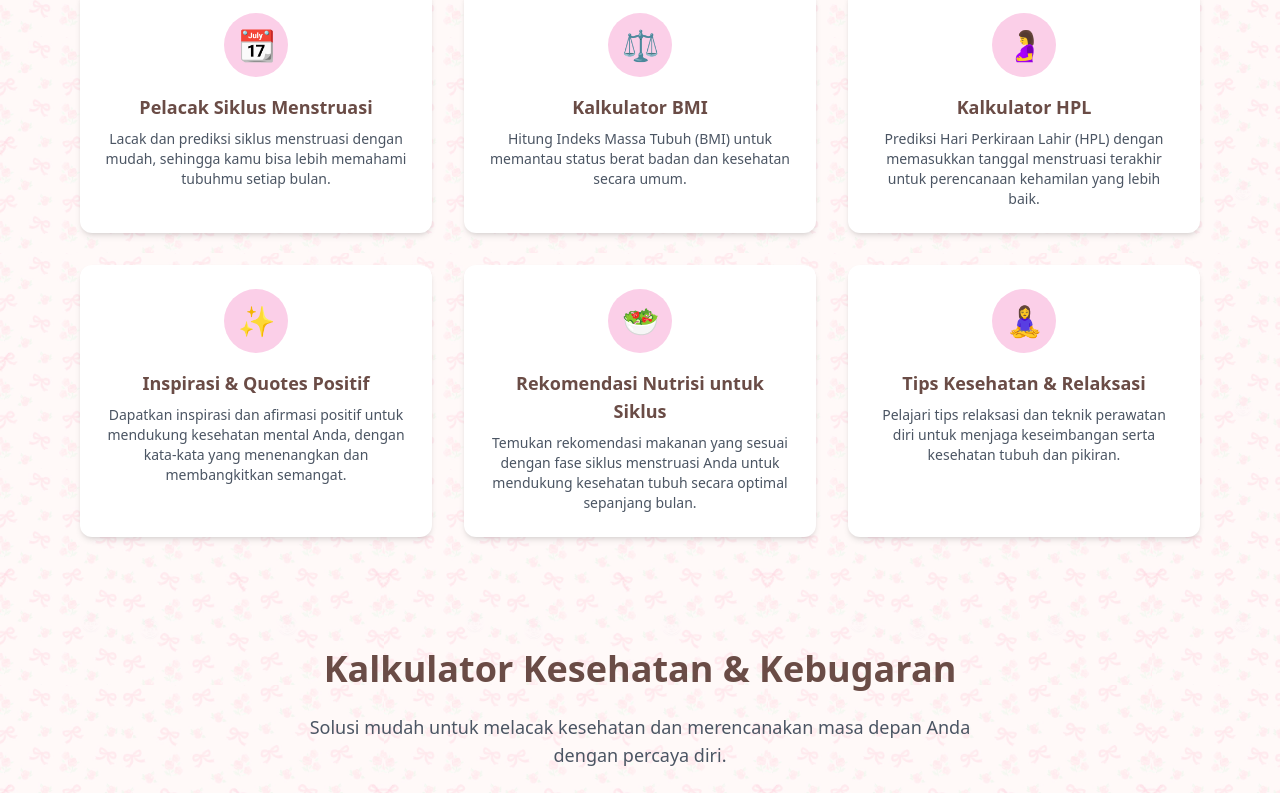
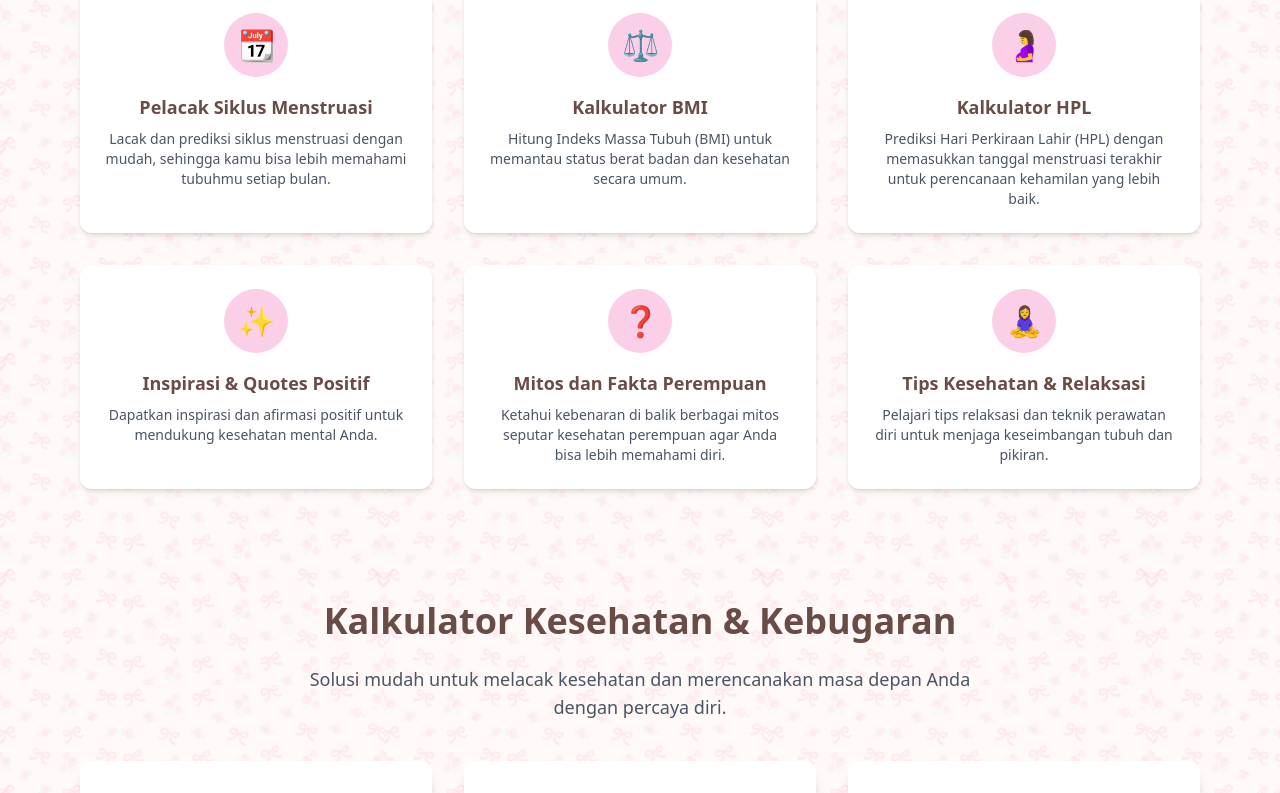
Before and after one commit to silviansi/feminsight, a Vue app: page / in a window 1280 px wide. Shown: the part 827-1620 px from the top of the page. Built offline with nearby package versions, Linux system fonts and the light colour scheme.

Commit message:
delete motion one and tidy up section fitur unggulan

```diff
--- a/src/views/Home.vue
+++ b/src/views/Home.vue
@@ -4,12 +4,12 @@
     <div class="absolute lace-border w-full h-12 top-2"></div>
 
     <!-- Ribbon -->
-    <div class="absolute top-14 left-5 w-28 md:w-40 rotate-[-12deg] opacity-40">
+    <div class="absolute top-24 md:top-14 left-5 w-28 md:w-40 rotate-[-12deg] opacity-40">
       <img src="/images/ribbon-1.png" alt="Health & Wellness" class="w-full h-auto object-cover" />
     </div>
 
     <!-- Section: Jumbotron -->
-    <section class="relative py-16 px-4 sm:px-6 md:px-20 w-full max-w-7xl mt-8">
+    <section class="relative py-28 md:py-16 px-8 sm:px-6 md:px-20 w-full max-w-7xl mt-8">
       <div class="flex flex-col-reverse md:flex-row items-center gap-8">
         <!-- Text content -->
         <div class="w-full md:w-1/2 text-center md:text-left">
@@ -21,7 +21,7 @@
           </p>
           <button
             @click="scrollToFeatures"
-            class="px-6 py-3 bg-[#f8bbd0] text-[#6a4c46] font-medium rounded-full transition-all hover:scale-105 hover:bg-[#f4a6c6] shadow-lg">
+            class="px-6 py-3 bg-[#f8bbd0] text-[#6a4c46] font-medium rounded-full transition-all hover:scale-105 hover:bg-[#f4a6c6] shadow-lg focus-visible:outline focus-visible:outline-pink-400">
             Ayo Mulai! 💗
           </button>
           <p class="text-gray-500 text-sm mt-4">Dapatkan informasi lebih lanjut tentang fitur kami.</p>
@@ -31,21 +31,21 @@
         <div class="relative w-full md:w-1/2 h-[350px] sm:h-[400px] hidden md:block">
           <!-- Polaroid 1 -->
           <div class="absolute top-8 left-6 sm:left-10 w-40 rotate-[-10deg] bg-white shadow-lg p-2 border rounded-lg">
-            <img src="/images/polaroid-1.png" alt="Polaroid 1" class="w-full h-28 sm:h-32 object-cover rounded" />
+            <img src="/images/polaroid-1.png" alt="Self Care" loading="lazy" class="w-full h-28 sm:h-32 object-cover rounded" />
             <p class="text-xs text-center mt-1 text-gray-600">Self-care 💅</p>
             <div class="absolute top-[-10px] left-1/2 -translate-x-1/2 w-12 sm:w-16 h-4 bg-yellow-300/70 rounded rotate-[5deg]"></div>
           </div>
 
           <!-- Polaroid 2 -->
           <div class="absolute top-8 right-0 w-36 rotate-[8deg] bg-white shadow-lg p-2 border rounded-lg">
-            <img src="/images/polaroid-2.png" alt="Polaroid 2" class="w-full h-24 sm:h-28 object-cover rounded" />
+            <img src="/images/polaroid-2.png" alt="Fem Power" loading="lazy" class="w-full h-24 sm:h-28 object-cover rounded" />
             <p class="text-xs text-center mt-1 text-gray-600">FemPower 💪</p>
             <div class="absolute top-[-10px] left-1/2 -translate-x-1/2 w-12 sm:w-14 h-4 bg-pink-300/70 rounded rotate-[3deg]"></div>
           </div>
 
           <!-- Polaroid 3 -->
           <div class="absolute top-28 right-36 w-40 rotate-[-3deg] bg-white shadow-lg p-2 border rounded-lg">
-            <img src="/images/polaroid-3.png" alt="Polaroid 2" class="w-full h-24 sm:h-28 object-cover rounded" />
+            <img src="/images/polaroid-3.png" alt="Body Awareness" loading="lazy" class="w-full h-24 sm:h-28 object-cover rounded" />
             <p class="text-xs text-center mt-1 text-gray-600">Body Awareness 🧘🏻‍♀️</p>
             <div class="absolute top-[-10px] left-1/2 -translate-x-1/2 w-12 sm:w-14 h-4 bg-fuchsia-300/70 rounded rotate-[3deg]"></div>
           </div>
@@ -63,79 +63,37 @@
           <div class="absolute bottom-20 right-4 w-20 rotate-[10deg]">
             <img src="/images/stamp-2.png" alt="Stamp" class="w-full h-auto object-cover opacity-80" />
           </div>
-
         </div>
       </div>
     </section>
 
     <!-- Section Fitur Unggulan FemInsight -->
-    <section id="features" class="w-full max-w-6xl py-16 px-4 text-center">
-      <h2 class="text-3xl sm:text-4xl font-extrabold text-[#6a4c46] mb-4">Fitur Unggulan FemInsight</h2>
-      <p class="text-base sm:text-lg text-gray-600 mb-12 max-w-2xl mx-auto">FemInsight hadir untuk membantu perempuan memahami dan menjaga kesehatannya dengan alat dan informasi terpercaya.</p>
+    <section id="features" class="w-full max-w-6xl py-16 px-4 text-center mx-auto">
+      <h2 class="text-3xl sm:text-4xl font-extrabold text-[#6a4c46] mb-4">
+        Fitur Unggulan FemInsight
+      </h2>
+      <p class="text-base sm:text-lg text-gray-600 mb-12 max-w-2xl mx-auto">
+        FemInsight hadir untuk membantu perempuan memahami dan menjaga kesehatannya dengan alat dan informasi terpercaya.
+      </p>
 
       <div class="grid grid-cols-1 sm:grid-cols-2 md:grid-cols-3 gap-8">
-        <!-- Fitur 1 -->
-        <div class="bg-white rounded-xl shadow-md p-6 hover:shadow-lg transition duration-300">
+        <div
+          v-for="(fitur, i) in fiturList"
+          :key="i"
+          class="bg-white rounded-xl shadow-md p-6 hover:shadow-lg transition duration-300"
+        >
           <div class="flex items-center justify-center w-16 h-16 mx-auto mb-4 bg-pink-200 text-[#6a4c46] rounded-full text-3xl">
-              📆
+            {{ fitur.icon }}
           </div>
-          <h3 class="text-lg font-semibold text-[#6a4c46] mb-2">Pelacak Siklus Menstruasi</h3>
-          <p class="text-gray-600 text-sm">Lacak dan prediksi siklus menstruasi dengan mudah, sehingga kamu bisa lebih memahami tubuhmu setiap bulan.</p>
+          <h3 class="text-lg font-semibold text-[#6a4c46] mb-2">{{ fitur.judul }}</h3>
+          <p class="text-gray-600 text-sm">{{ fitur.deskripsi }}</p>
         </div>
-
-        <!-- Fitur 2 -->
-        <div class="bg-white rounded-xl shadow-md p-6 hover:shadow-lg transition duration-300">
-          <div class="flex items-center justify-center w-16 h-16 mx-auto mb-4 bg-pink-200 text-[#6a4c46] rounded-full text-3xl">
-            ⚖️
-          </div>
-          <h3 class="text-lg font-semibold text-[#6a4c46] mb-2">Kalkulator BMI</h3>
-          <p class="text-gray-600 text-sm">Hitung Indeks Massa Tubuh (BMI) untuk memantau status berat badan dan kesehatan secara umum.</p>
-        </div>
-
-        <!-- Fitur 3 -->
-        <div class="bg-white rounded-xl shadow-md p-6 hover:shadow-lg transition duration-300">
-          <div class="flex items-center justify-center w-16 h-16 mx-auto mb-4 bg-pink-200 text-[#6a4c46] rounded-full text-3xl">
-            🤰
-          </div>
-          <h3 class="text-lg font-semibold text-[#6a4c46] mb-2">Kalkulator HPL</h3>
-          <p class="text-gray-600 text-sm">Prediksi Hari Perkiraan Lahir (HPL) dengan memasukkan tanggal menstruasi terakhir untuk perencanaan kehamilan yang lebih baik.</p>
-        </div>
-
-        <!-- Fitur 4 -->
-        <div class="bg-white rounded-xl shadow-md p-6 hover:shadow-lg transition duration-300">
-          <div class="flex items-center justify-center w-16 h-16 mx-auto mb-4 bg-pink-200 text-[#6a4c46] rounded-full text-3xl">
-            ✨
-          </div>
-          <h3 class="text-lg font-semibold text-[#6a4c46] mb-2">Inspirasi & Quotes Positif</h3>
-          <p class="text-gray-600 text-sm">Dapatkan inspirasi dan afirmasi positif untuk mendukung kesehatan mental Anda, dengan kata-kata yang menenangkan dan membangkitkan semangat.</p>
-        </div>
-
-        <!-- Fitur 5 -->
-        <div class="bg-white rounded-xl shadow-md p-6 hover:shadow-lg transition duration-300">
-          <div class="flex items-center justify-center w-16 h-16 mx-auto mb-4 bg-pink-200 text-[#6a4c46] rounded-full text-3xl">
-            🥗
-          </div>
-          <h3 class="text-lg font-semibold text-[#6a4c46] mb-2">Rekomendasi Nutrisi untuk Siklus</h3>
-          <p class="text-gray-600 text-sm">Temukan rekomendasi makanan yang sesuai dengan fase siklus menstruasi Anda untuk mendukung kesehatan tubuh secara optimal sepanjang bulan.</p>
-        </div>
-
-        <!-- Fitur 6 -->
-        <div class="bg-white rounded-xl shadow-md p-6 hover:shadow-lg transition duration-300">
-          <div class="flex items-center justify-center w-16 h-16 mx-auto mb-4 bg-pink-200 text-[#6a4c46] rounded-full text-3xl">
-            🧘‍♀️
-          </div>
-          <h3 class="text-lg font-semibold text-[#6a4c46] mb-2">Tips Kesehatan & Relaksasi</h3>
-          <p class="text-gray-600 text-sm">Pelajari tips relaksasi dan teknik perawatan diri untuk menjaga keseimbangan serta kesehatan tubuh dan pikiran.</p>
-        </div>
-
       </div>
     </section>
 
     <!-- Section: Kalkulator -->
     <section class="w-full max-w-6xl py-12 px-4 text-center">
-      <h2 class="text-3xl sm:text-4xl font-extrabold text-[#6a4c46] mb-6">
-        Kalkulator Kesehatan & Kebugaran
-      </h2>
+      <h2 class="text-3xl sm:text-4xl font-extrabold text-[#6a4c46] mb-6">Kalkulator Kesehatan & Kebugaran</h2>
       <p class="text-base sm:text-lg text-gray-600 mb-10 max-w-2xl mx-auto">
         Solusi mudah untuk melacak kesehatan dan merencanakan masa depan Anda dengan percaya diri.
       </p>
@@ -215,7 +173,7 @@
           </div>
         </div>
 
-        <!-- Tombol Lihat Semua Artikel (tanpa card) -->
+        <!-- Button: Lihat Semua Artikel -->
         <div class="flex justify-center items-center p-4">
           <a href="/blog" class="bg-transparent text-[#6a4c46] border-2 border-[#6a4c46] py-2 px-6 rounded-full text-sm font-semibold hover:bg-[#f8bbd0] hover:text-[#6a4c46] transition duration-300">Lihat Semua Artikel</a>
         </div>
@@ -224,9 +182,7 @@
 
       <!-- Section: FAQ -->
       <section class="w-full max-w-6xl py-12 px-4">
-        <h2 class="text-3xl sm:text-4xl font-extrabold text-[#6a4c46] text-center mb-10">
-          Pertanyaan yang Sering Diajukan (FAQ)
-        </h2>
+        <h2 class="text-3xl sm:text-4xl font-extrabold text-[#6a4c46] text-center mb-10">Pertanyaan yang Sering Diajukan (FAQ)</h2>
 
         <div class="space-y-4">
           <div v-for="(faq, index) in faqs" :key="index" class="bg-white border border-pink-100 rounded-xl shadow hover:shadow-md transition">
@@ -273,6 +229,39 @@ const scrollToFeatures = () => {
   }
 }
 
+const fiturList = [
+  {
+    icon: '📆',
+    judul: 'Pelacak Siklus Menstruasi',
+    deskripsi: 'Lacak dan prediksi siklus menstruasi dengan mudah, sehingga kamu bisa lebih memahami tubuhmu setiap bulan.'
+  },
+  {
+    icon: '⚖️',
+    judul: 'Kalkulator BMI',
+    deskripsi: 'Hitung Indeks Massa Tubuh (BMI) untuk memantau status berat badan dan kesehatan secara umum.'
+  },
+  {
+    icon: '🤰',
+    judul: 'Kalkulator HPL',
+    deskripsi: 'Prediksi Hari Perkiraan Lahir (HPL) dengan memasukkan tanggal menstruasi terakhir untuk perencanaan kehamilan yang lebih baik.'
+  },
+  {
+    icon: '✨',
+    judul: 'Inspirasi & Quotes Positif',
+    deskripsi: 'Dapatkan inspirasi dan afirmasi positif untuk mendukung kesehatan mental Anda.'
+  },
+  {
+    icon: '❓',
+    judul: 'Mitos dan Fakta Perempuan',
+    deskripsi: 'Ketahui kebenaran di balik berbagai mitos seputar kesehatan perempuan agar Anda bisa lebih memahami diri.'
+  },
+  {
+    icon: '🧘‍♀️',
+    judul: 'Tips Kesehatan & Relaksasi',
+    deskripsi: 'Pelajari tips relaksasi dan teknik perawatan diri untuk menjaga keseimbangan tubuh dan pikiran.'
+  }
+]
+
 const faqs = [
   {
     question: 'Apakah FemInsight aman digunakan?',
```
